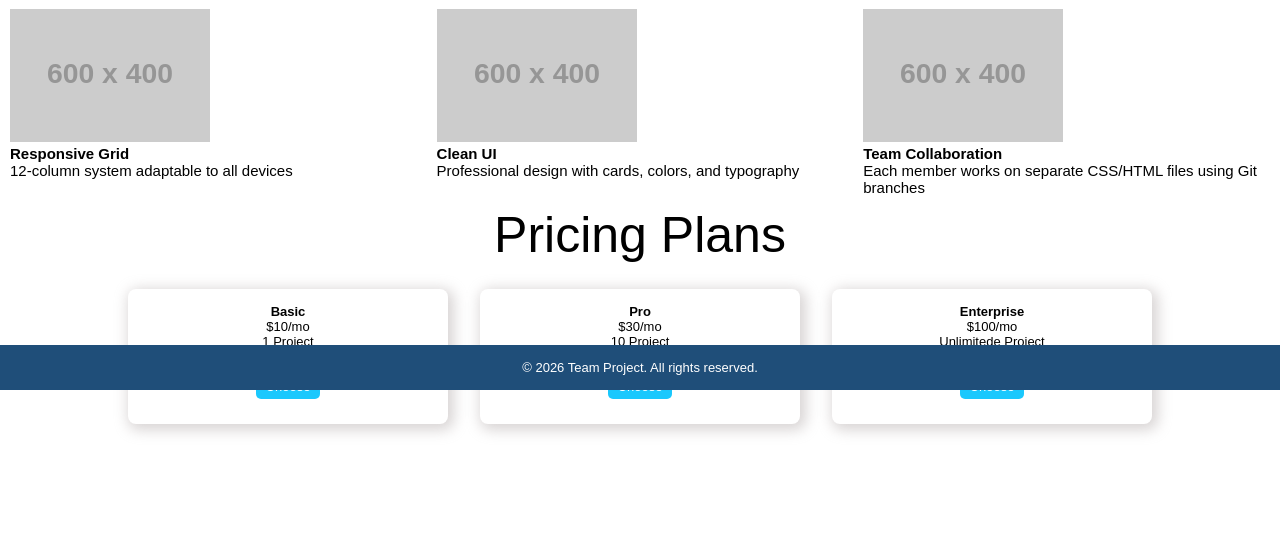
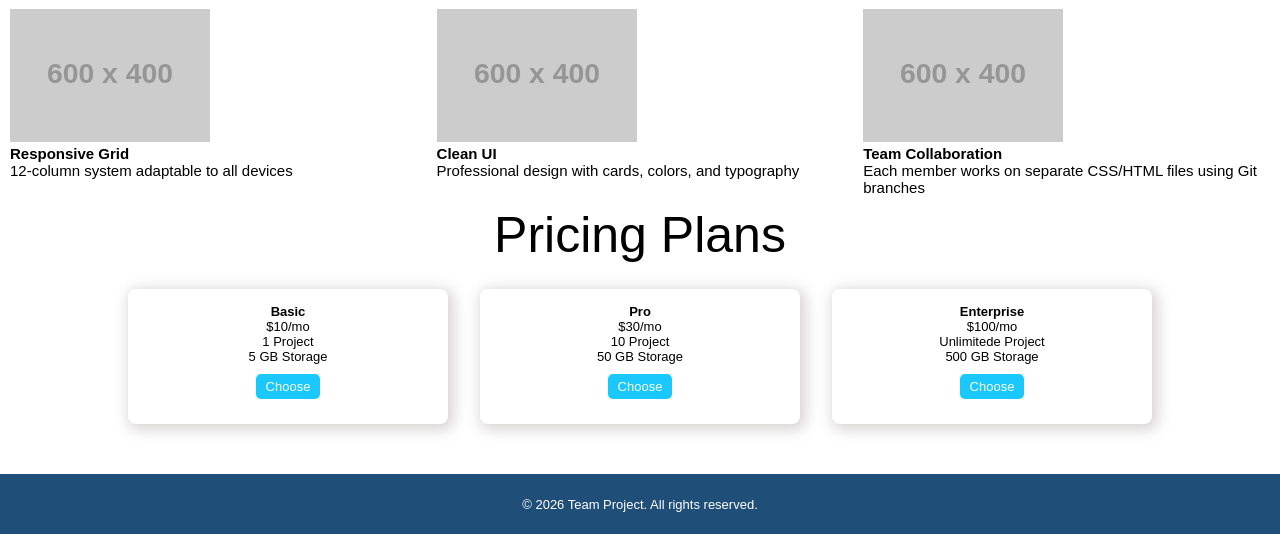
Before and after one commit to ronfrancis-reyes/BSIT-2E-G2-Group1-Activities, a PHP site: page / in a window 1280 px wide. Shown: the part 410-944 px from the top of the page. Before the commit the page ends 844 px from the top, so only its background shows below. Run offline with PHP 8.4, Linux system fonts and the light colour scheme; grey boxes labelled with a size stand in for pictures from a placeholder-image service; some libraries are stand-ins or nearby versions.

Commit message:
Added new footer

```diff
--- a/activityhtml/style.css
+++ b/activityhtml/style.css
@@ -208,13 +208,14 @@ p {
 }
 
 .footer {
-  position: fixed;
-  left: 0;
-  bottom: 0;
   width: 100%;
+  min-height: 60px;
   background-color: #1F4E79;
-  color: white;
-  text-align: center;
-  padding: 15px 0;
+  color: #ffffff;
+
+  display: flex;
+  align-items: center;
+  justify-content: center;
+
   box-sizing: border-box;
 }
```
